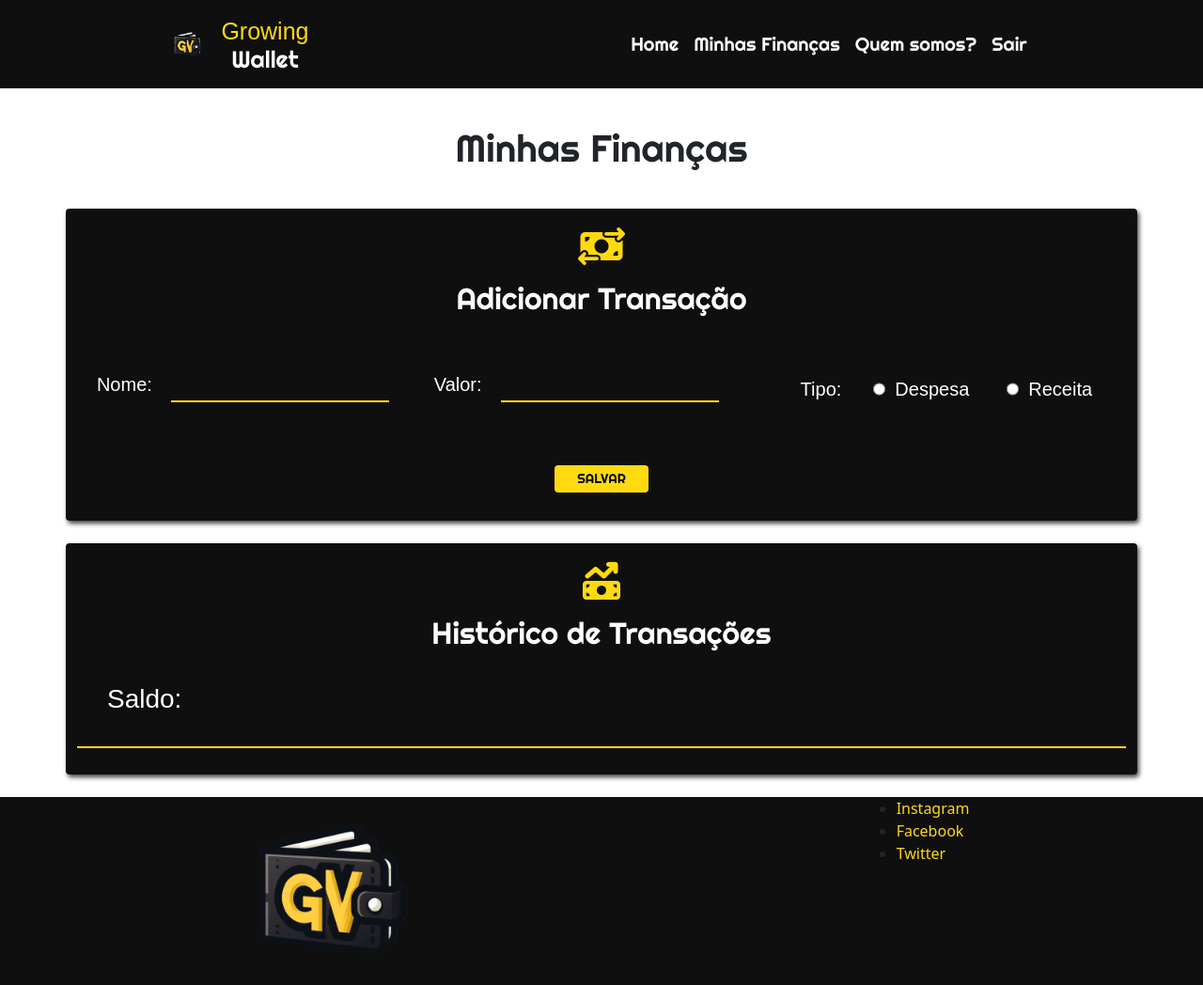
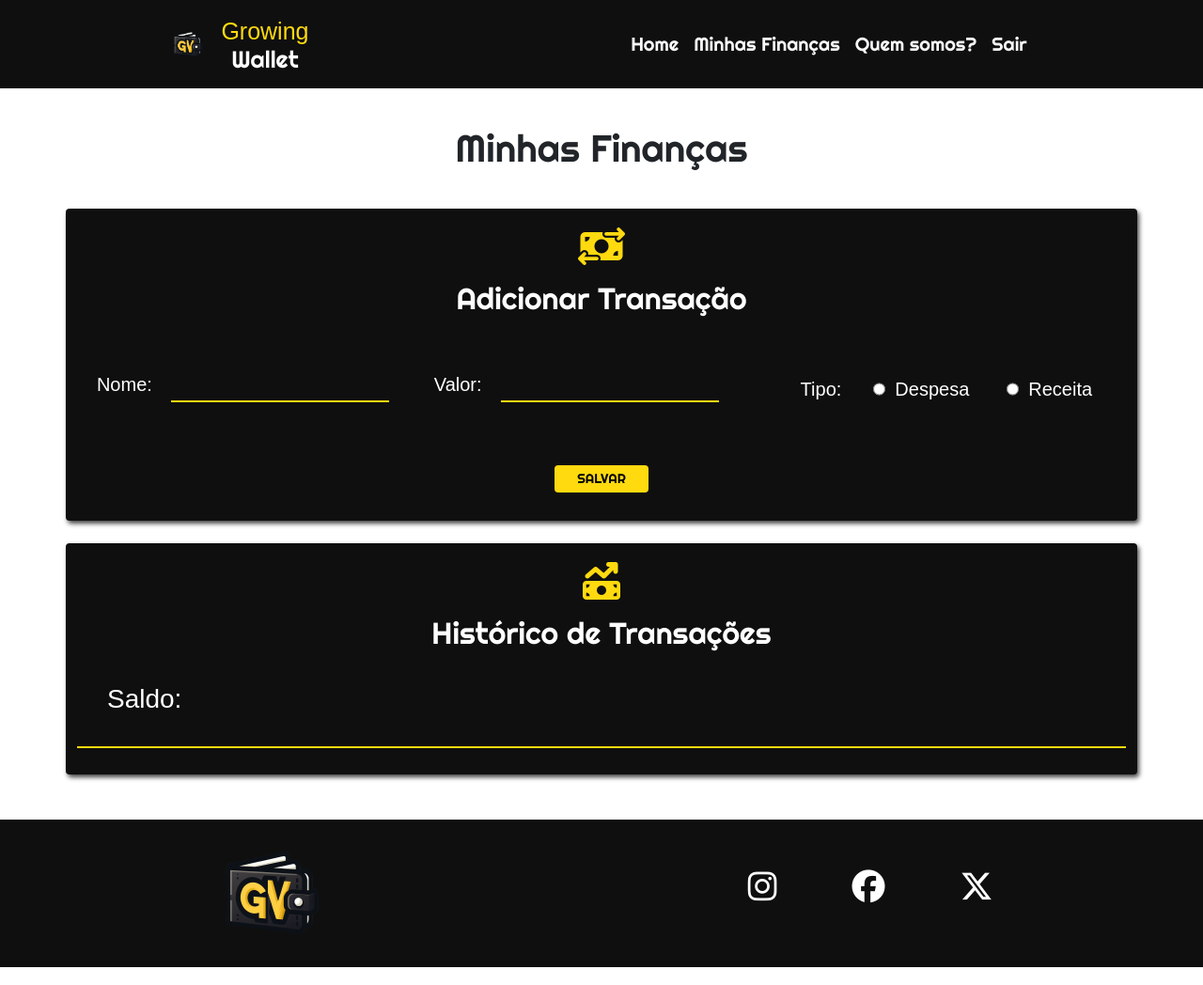
Before and after one commit to vieroo/FinancasPessoais, a website: page src/financas.html in a window 1280 px wide. Shown: the whole page at 94% size. Drawn offline with nearby package versions, Linux system fonts and the light colour scheme; no server answers; a web font is replaced by a local one.

Commit message:
Ajustes financas.js

```diff
--- a/src/css/financas.css
+++ b/src/css/financas.css
@@ -200,3 +200,17 @@ h2 {
   display: flex;
   justify-content: space-around;
 }
+
+.footer-links, ul {
+  display: flex;
+  flex-direction: row;
+  justify-content: center;
+  align-items: center;
+  column-gap: 5rem;
+  font-size: 35px;
+  list-style: none;
+}
+
+a:hover {
+  color: #FFDA0F;
+}
--- a/src/financas.html
+++ b/src/financas.html
@@ -104,16 +104,16 @@
     </div>
 
     <div class="container-fluid">
-      <div class="row my-4">
-        <div class="col footer">
+      <div class="row my-5">
+        <div class="col footer p-3">
           <div class="footer-logo">
-            <img src="./components/img/logos/logo5.png" alt="Logo-Growing-Wallet" width="200">
+            <img src="./components/img/logos/logo5.png" alt="Logo-Growing-Wallet" width="125">
           </div>
           <div class="footer-links">
             <ul>
-              <li><a href="#">Instagram</a></li>
-              <li><a href="#">Facebook</a></li>
-              <li><a href="#">Twitter</a></li>
+              <li><a href="#"><i class="fa-brands fa-instagram" style="color: #FFFFFF;"></i></a></li>
+              <li><a href="#"><i class="fa-brands fa-facebook" style="color: #FFFFFF;"></i></a></li>
+              <li><a href="#"><i class="fa-brands fa-x-twitter" style="color: #FFFFFF;"></i></a></li>
             </ul>
           </div>
         </div>
```
